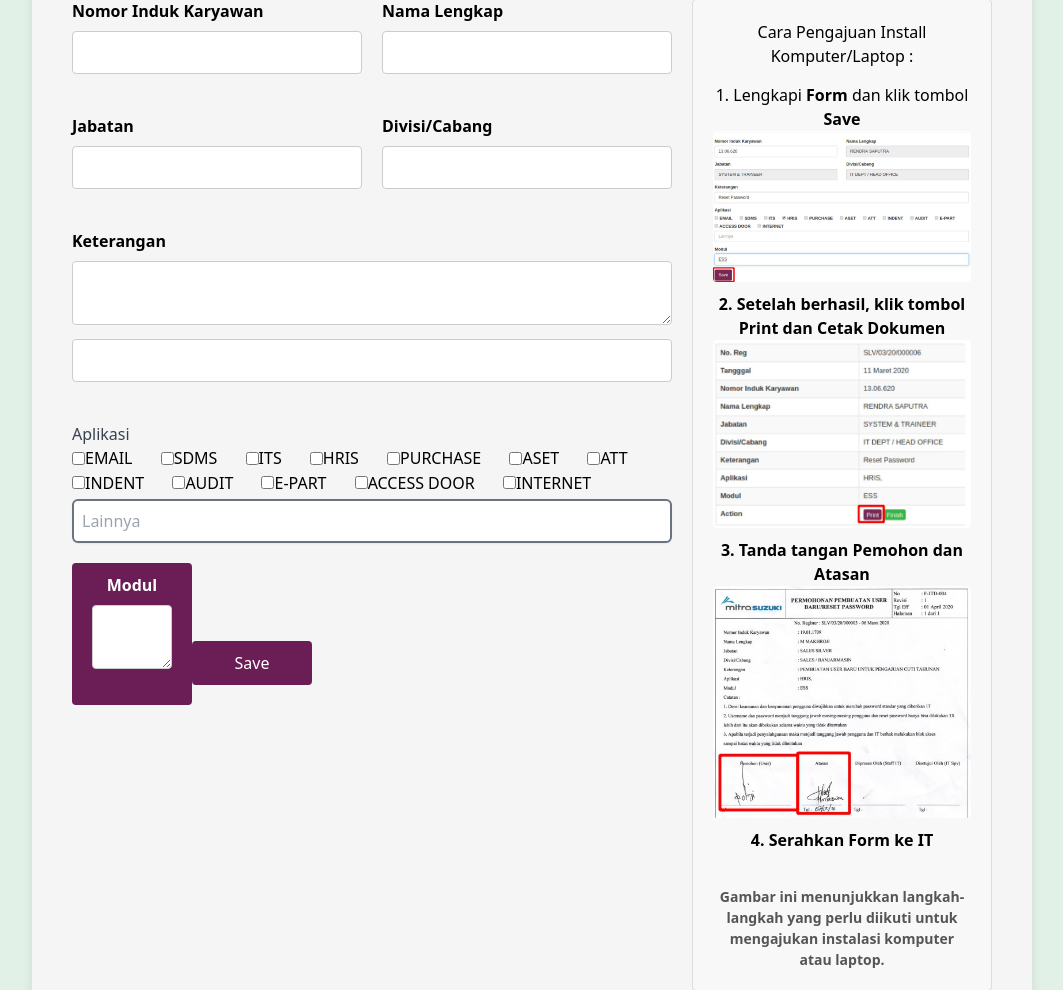
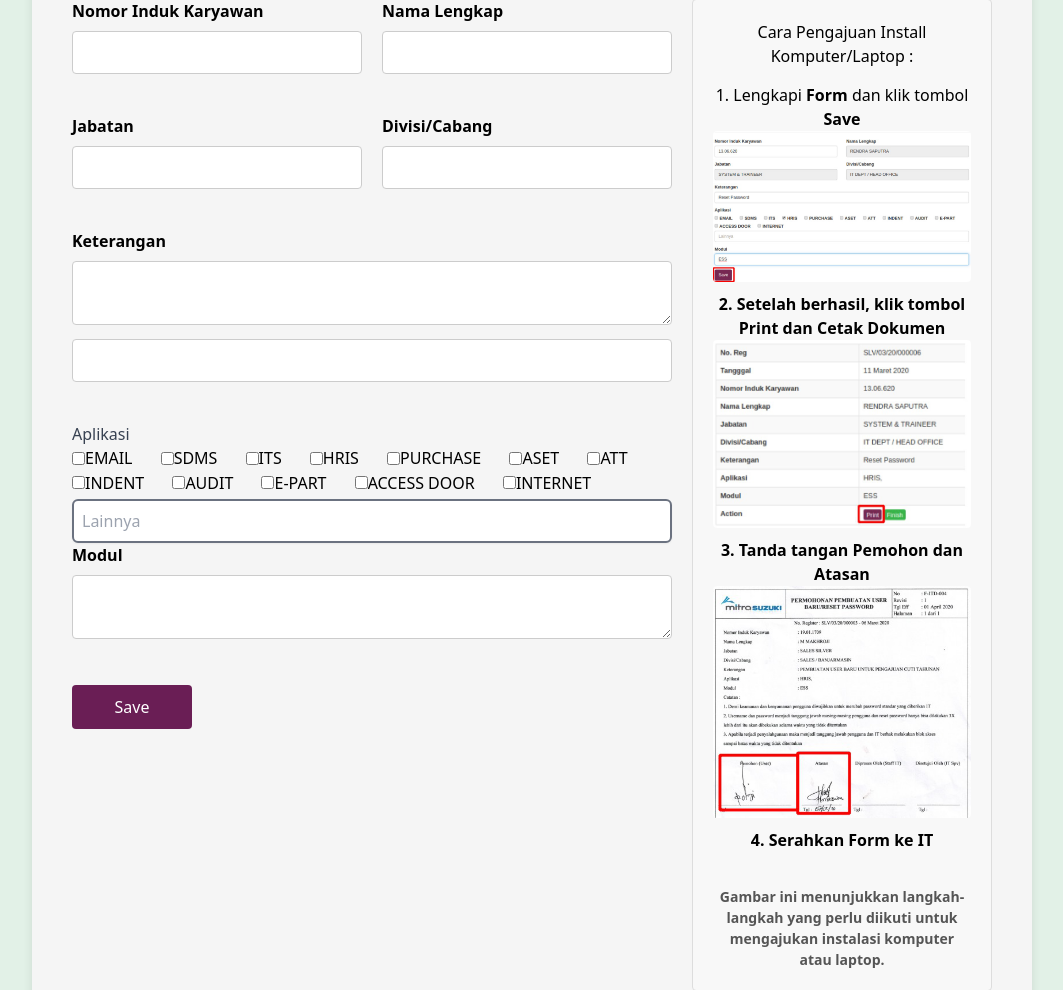
Before and after one commit to Aedezz/it-suzuki, a Laravel app: page /pembuatan-user in a window 1280 px wide. Shown: the part 179-1169 px from the top of the page, without its empty margins (108-1171 px from the left). Run offline with Laravel 10, Linux system fonts and the light colour scheme.

Commit message:
Update pembuatan.blade.php

```diff
--- a/resources/views/form-db/pembuatan.blade.php
+++ b/resources/views/form-db/pembuatan.blade.php
@@ -63,9 +63,7 @@
                     </p>
                 </div>
 
-                <!-- Save button -->
-                <button type="submit" style="max-width: 20%; padding: 10px 20px; background-color: #6A1E55; color: white; border: none; border-radius: 4px; cursor: pointer; width: 100%; margin-top: 20px; font-size: 16px;">
-                <div style="flex: 1; min-width: 45%; margin-bottom: 20px;">
+                 <div style="flex: 1; min-width: 45%; margin-bottom: 20px;">
                     <label for="keterangan" style="display: block; font-weight: bold; font-size: 16px;">Modul</label>
                     <textarea name="modul" id="modul" style="width: 100%; padding: 10px; margin-top: 8px; border-radius: 4px; border: 1px solid #ccc; font-size: 14px;" required></textarea>
                     @error('modul') {{ $message }} @enderror
```
